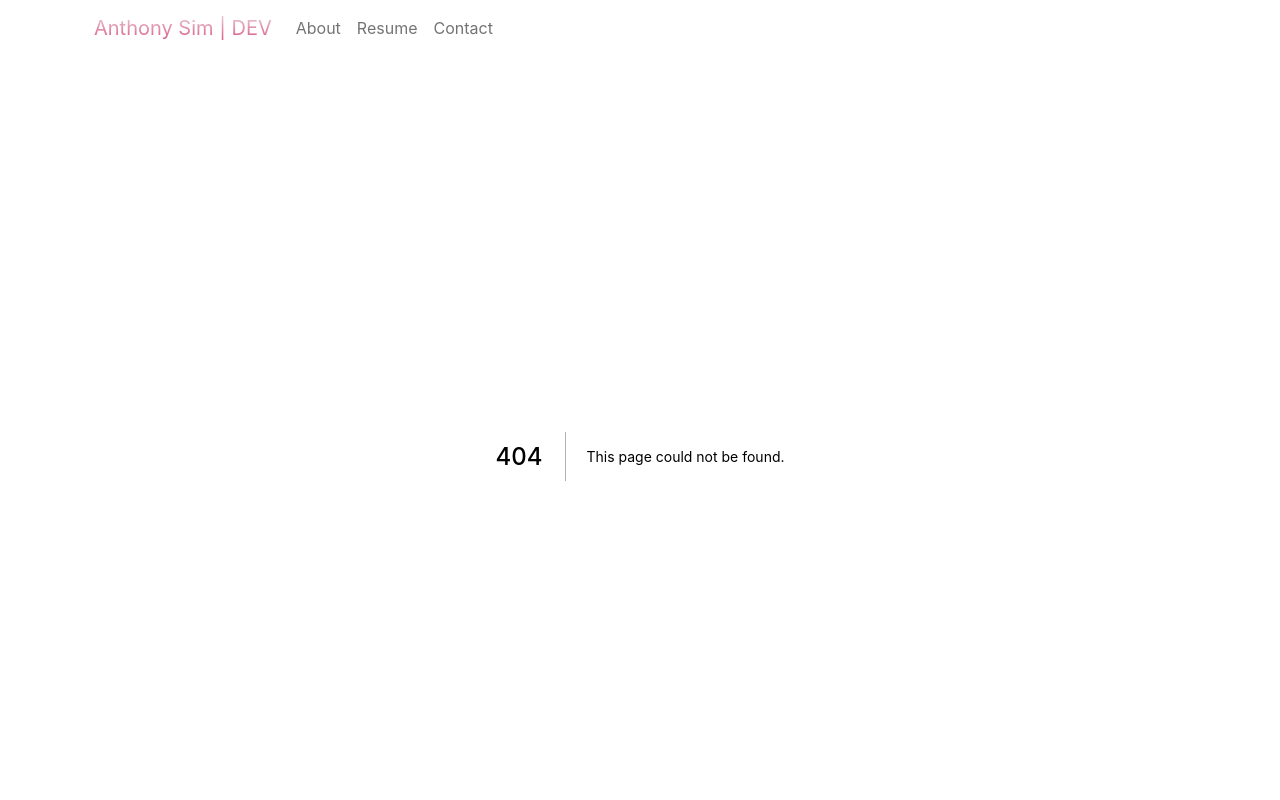
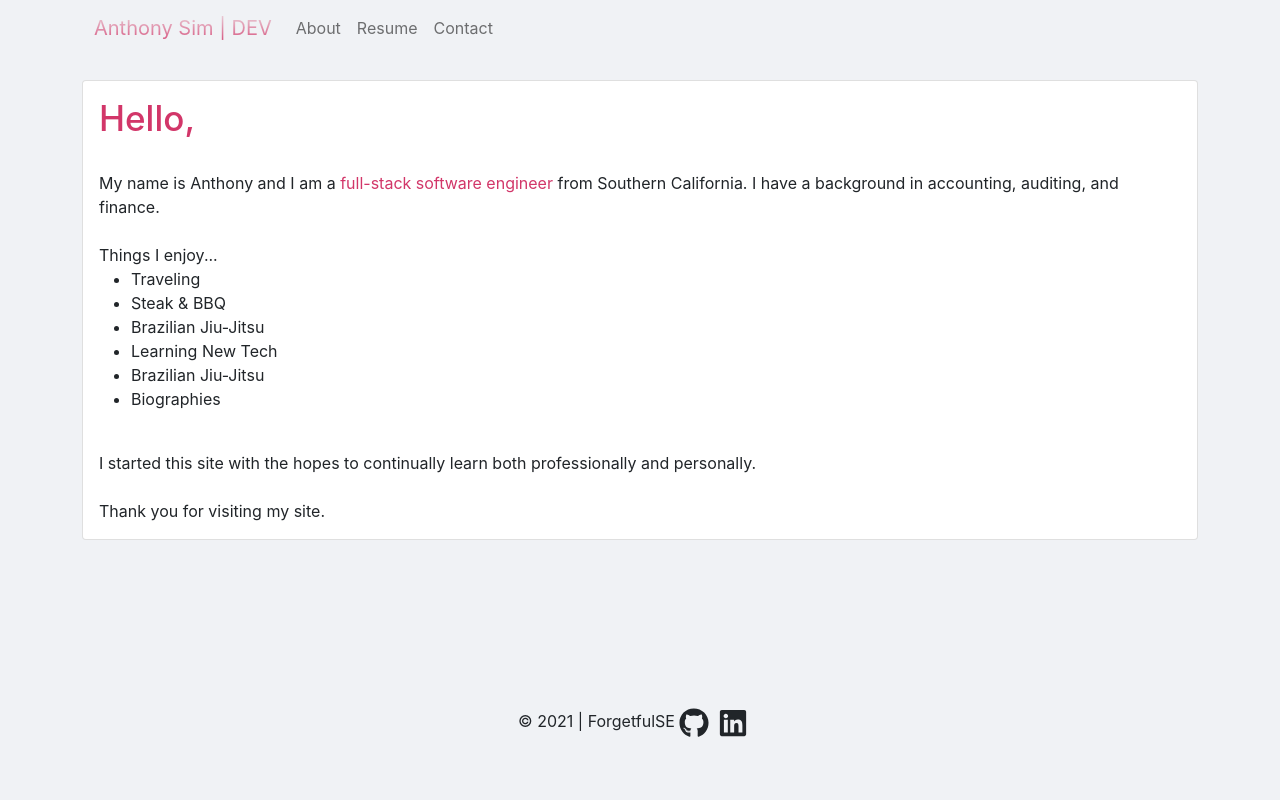
Before and after one commit to anthonysim/blog-app, a Next.js app: page /about in a window 1280 px wide. Before the commit this address had no page. Shown: the top 800 px of the page. Built offline with nearby package versions, Linux system fonts and the light colour scheme.

Commit message:
about me

```diff
--- a/components/Footer.js
+++ b/components/Footer.js
@@ -6,7 +6,7 @@ export default function Footer() {
   return (
     <div>
       <footer className={styles.foot}>
-        {/* <span >© 2021 | ForgetfulSE Inc</span> */}
+        <span >© 2021 | ForgetfulSE </span>
 
         {/* Email */}
         {/* <a target="_blank" rel="noreferrer" href="mailto:anthonyysim@gmail.com">
--- /dev/null
+++ b/pages/about/index.js
@@ -0,0 +1,49 @@
+import Head from 'next/head';
+import { Card, Button } from 'react-bootstrap';
+
+export default function About() {
+  return (
+    <div>
+      <Head>
+        <title>ANTHONY SIM | About</title>
+        <meta name="description" content="about me" />
+        <link rel="icon" href="/favicon.ico" />
+      </Head>
+      {/* <h1 style={{ color: '#d23669', marginLeft: '200px' }}>Hi There, </h1>
+      <br />
+      <p style={{ marginLeft: '200px' }}>My name is Anthony and I am a full-stack software engineer from Southern California.     I have a background in accounting, auditing, and finance.
+        <br />
+        <br />
+        I enjoy traveling, eating at new restaurants, Brazilian Jiu-Jitsu, learning new things and seeing things in different perspectives.
+      </p> */}
+      <br />
+      <Card>
+        {/* <Card.Header style={{ color: '#d23669' }} className="display-6">Hello There,</Card.Header> */}
+        <Card.Body>
+          <Card.Title style={{ fontSize: '35px', color: '#d23669' }} >Hello,</Card.Title>
+          <Card.Text>
+            <br />
+            My name is Anthony and I am a <span style={{ color: '#d23669' }} >full-stack software engineer</span> from Southern California. I have a background in accounting, auditing, and finance.
+            <br />
+            <br />
+            Things I enjoy...
+            <ul>
+              <li>Traveling</li>
+              <li>Steak & BBQ</li>
+              <li>Brazilian Jiu-Jitsu</li>
+              <li>Learning New Tech</li>
+              <li>Brazilian Jiu-Jitsu</li>
+              <li>Biographies</li>
+            </ul>
+            <br />
+            I started this site with the hopes to continually learn both professionally and personally.
+            <br />
+            <br />
+            Thank you for visiting my site.
+          </Card.Text>
+        </Card.Body>
+      </Card>
+
+    </div>
+  )
+}
--- a/styles/globals.css
+++ b/styles/globals.css
@@ -28,9 +28,9 @@ a {
   cursor: pointer;
 }
 
-.card:hover {
+/* .card:hover {
   background-color: #d23669;
-}
+} */
 
 @media screen and (max-width: 765px) {
   .copy {
```
